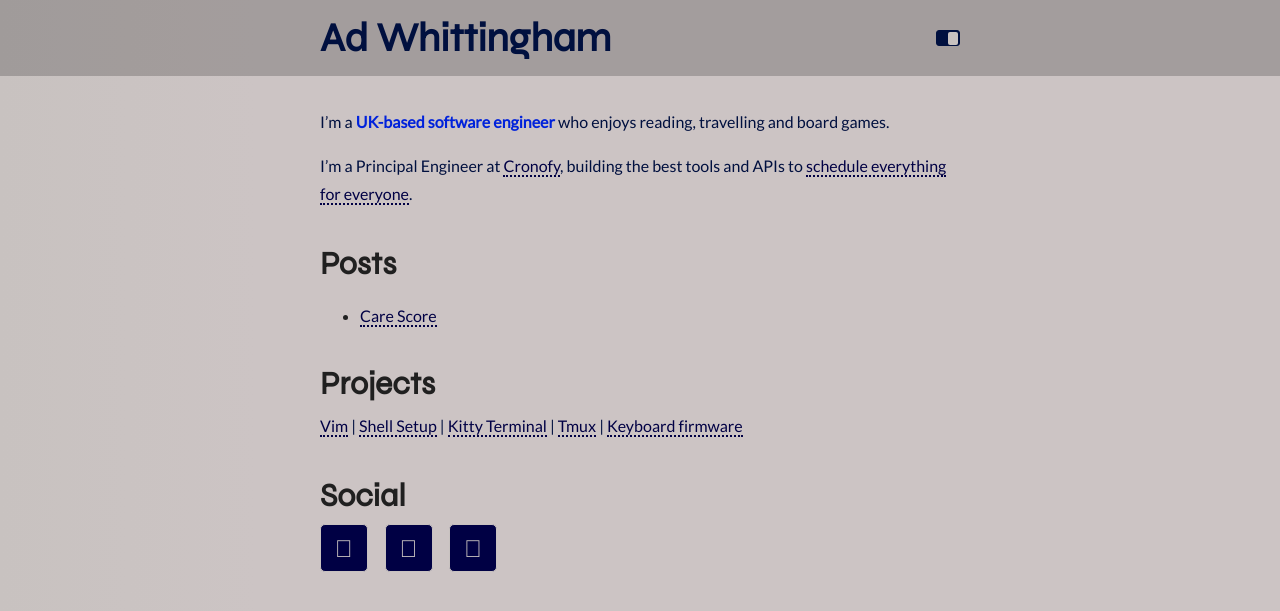
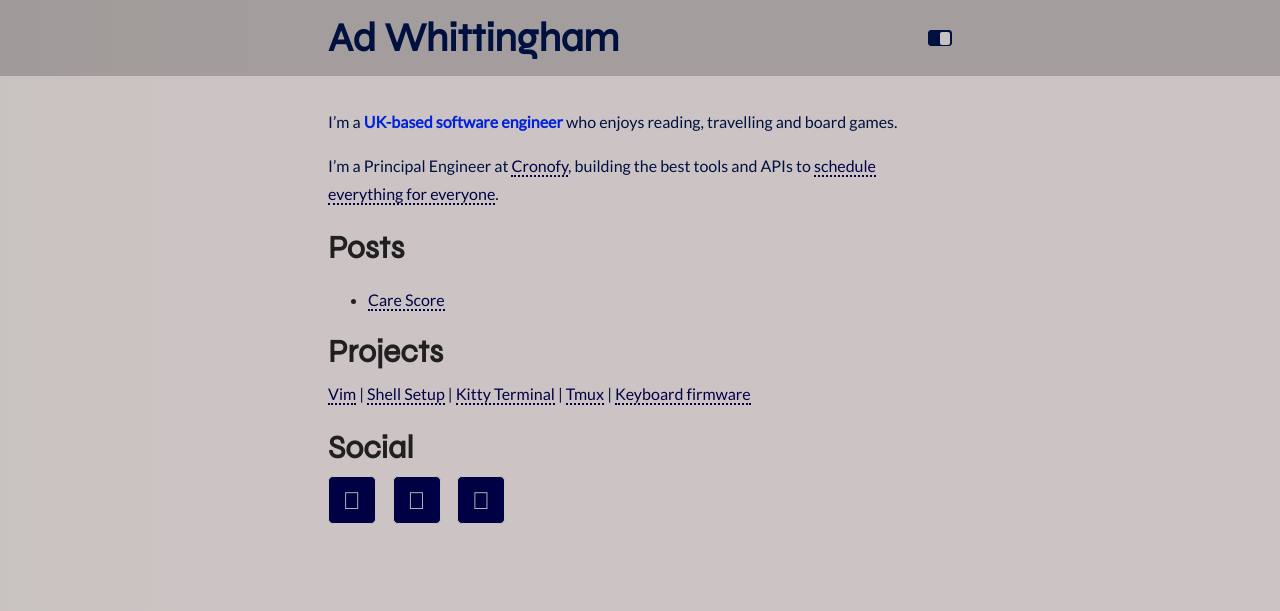
Before and after one commit to AdamWhittingham/personal-site, a Jekyll site: the page built from index.md, in a window 1280 px wide. Shown: the top 611 px of the page. Built offline with Jekyll 4.4.1, drawn with Linux system fonts in a browser that asks for light colours; nearby versions of some CDN libraries.

Commit message:
Tidy up styles

```diff
--- a/_sass/_layout.scss
+++ b/_sass/_layout.scss
@@ -5,8 +5,9 @@
 }
 
 @mixin content {
-  max-width: 40rem;
+  max-width: 42rem;
   margin: auto;
+  padding: 0 1.5rem;
 }
 
 main {
--- a/_sass/typography.scss
+++ b/_sass/typography.scss
@@ -21,7 +21,7 @@
 
 h1 {
   font-size: 2rem;
-  margin: 2rem 0 0.25rem;
+  margin: 1rem 0 0.25rem;
 }
 
 h2 {
@@ -53,6 +53,7 @@
 p{
   line-height: 1.75em;
   & + p { padding-top: 1em; }
+  & + blockquote { margin-top: 1em; }
 }
 
 li::marker { color: var(--headings)}
```
Also changed, not shown: _drafts/2022-07-12-styles.md (+13 -1 lines).
